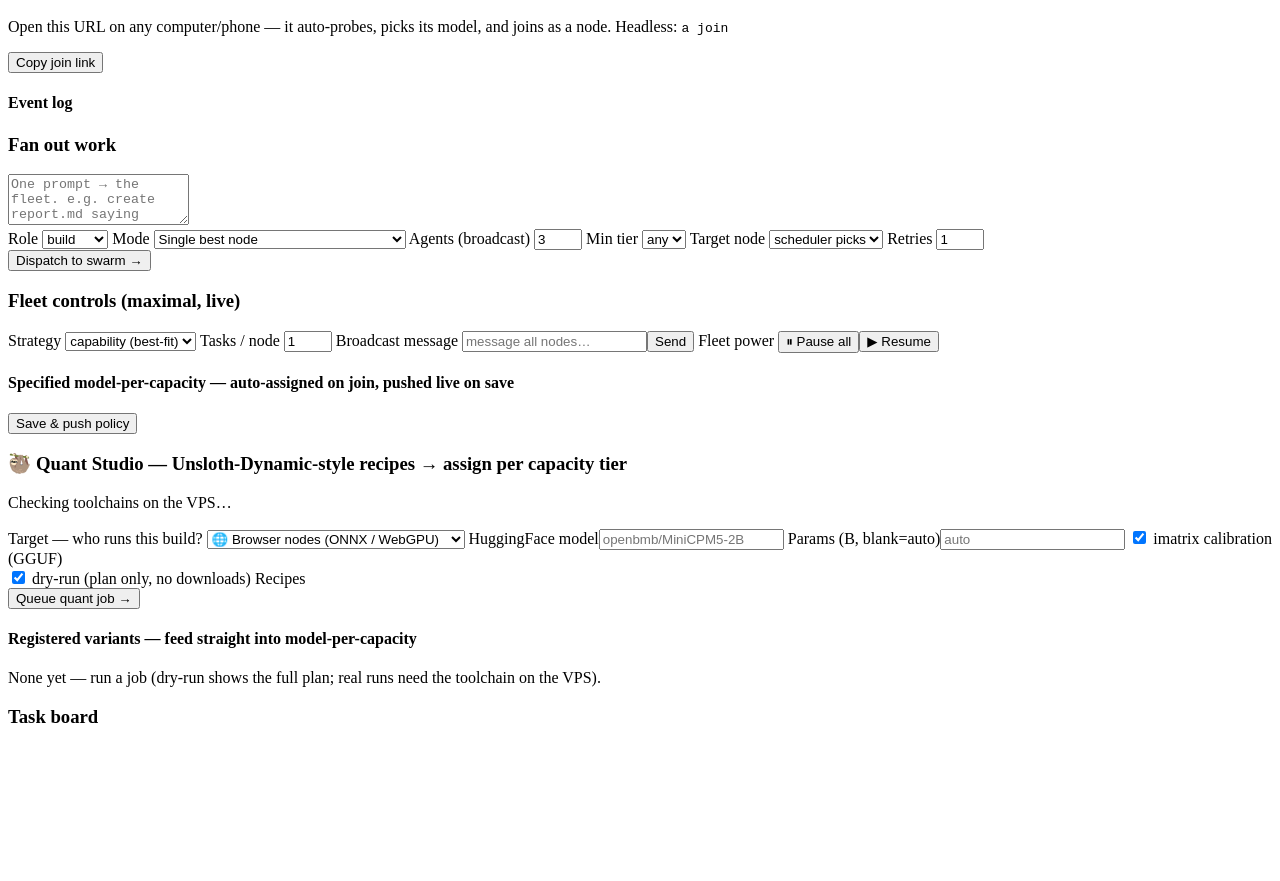
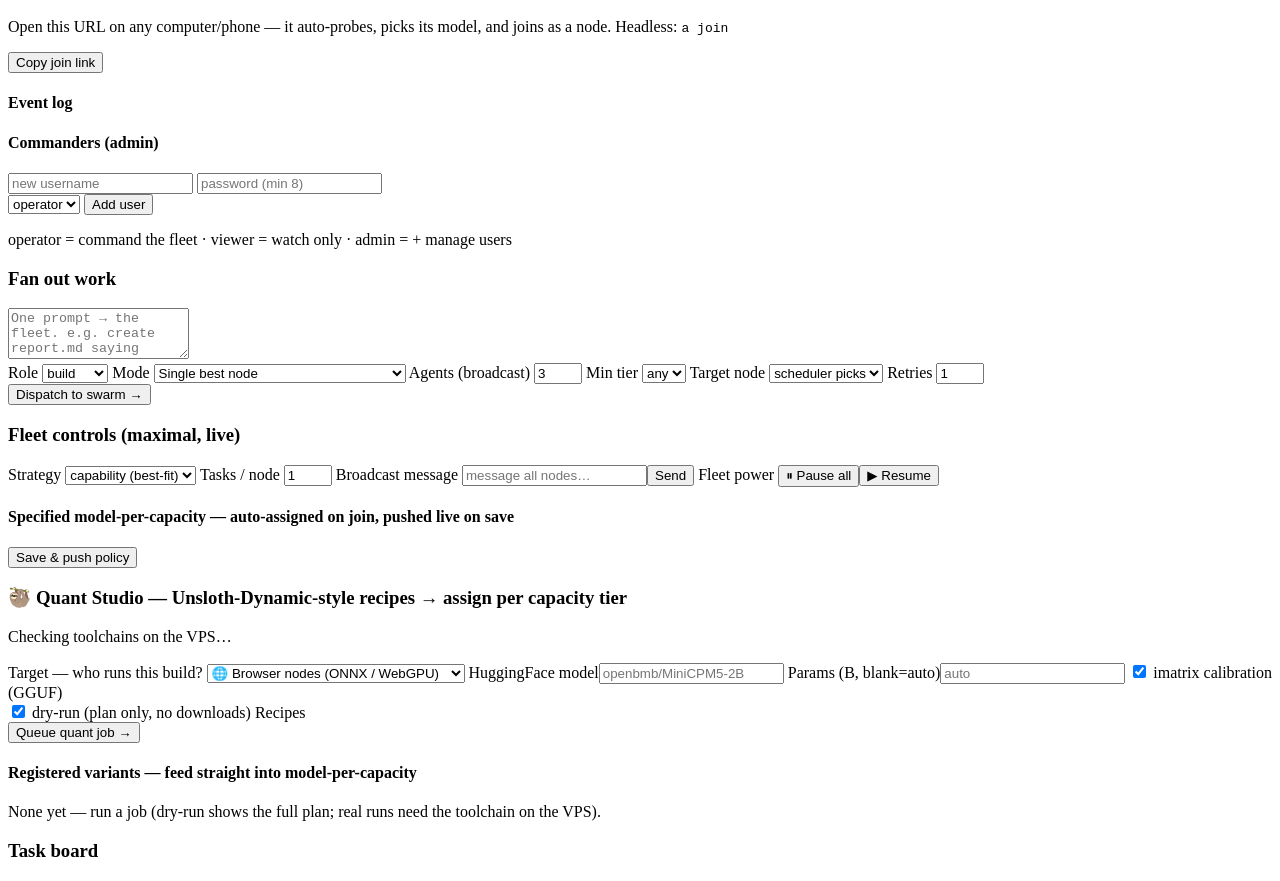
Before and after one commit to hydrogentwo/A, a website with bundled scripts: page web/index.html in a window 1280 px wide. Shown: the part 944-1825 px from the top of the page. Before the commit the page ends 1691 px from the top, so only its background shows below. Built offline with nearby package versions, Linux system fonts and the light colour scheme.

Commit message:
Restore users-card markup (caught by new GUI regression test); 24/24 green
Co-authored-by: arena-agent <297053741+arena-agent@users.noreply.github.com>

```diff
--- a/web/index.html
+++ b/web/index.html
@@ -75,6 +75,15 @@
       <button id="copy-join">Copy join link</button>
     </div>
     <div class="card mini"><h4>Event log</h4><div id="event-log" class="log small"></div></div>
+    <div class="card mini hidden" id="users-card">
+      <h4>Commanders (admin)</h4>
+      <div id="user-list" class="small"></div>
+      <input id="nu-name" placeholder="new username">
+      <input id="nu-pass" type="password" placeholder="password (min 8)">
+      <div class="row"><select id="nu-role" style="flex:1"><option>operator</option><option>viewer</option><option>admin</option></select>
+      <button id="nu-go">Add user</button></div>
+      <p class="dim small">operator = command the fleet · viewer = watch only · admin = + manage users</p>
+    </div>
   </aside>
 
   <section id="swarm-main">
```
